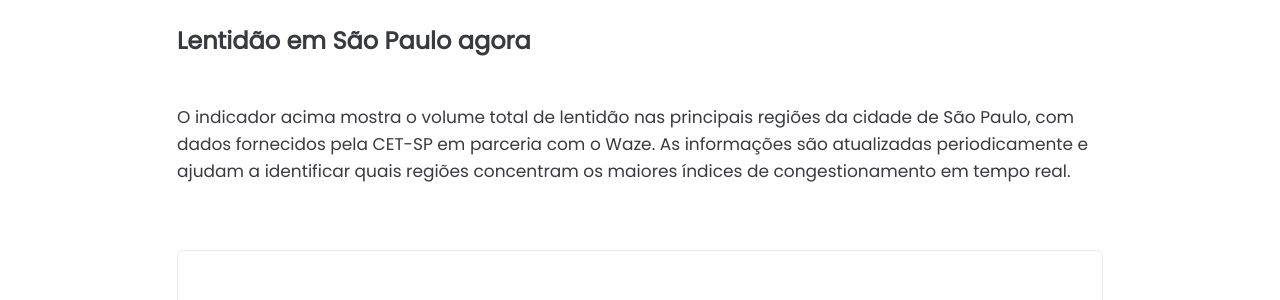
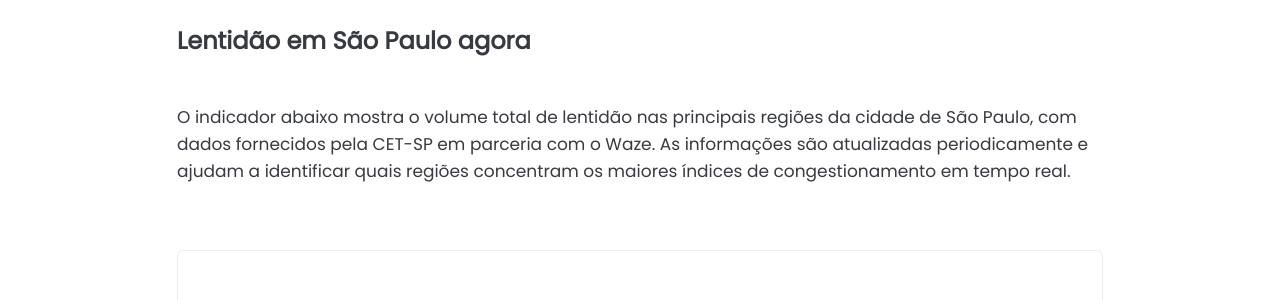
Before and after one commit to Sergio-Damm/transitoaovivo, a Jekyll site: the page built from pages/transito-cetsp-1/index.html, in a window 1280 px wide and 900 px high, scrolled down 2435 px. Shown: the part 155-455 px from the top of the window. Built offline with Jekyll 4.4.1, drawn with Linux system fonts in a browser that asks for light colours; comment, search, counter and statistics services are not loaded.

Commit message:
correct text cet 1 and 2

```diff
--- a/pages/transito-cetsp-1/index.html
+++ b/pages/transito-cetsp-1/index.html
@@ -120,7 +120,7 @@ redirect_from:
 		<div class="col-lg-10 mx-auto">
 			<div class='pt-3 mb-5'>
 				<h2 class="fs-4 fw-bold mb-5">Lentidão em São Paulo agora</h2>
-        		<p class="mb-5">O indicador acima mostra o volume total de lentidão nas principais regiões da cidade de São Paulo, com dados fornecidos pela CET-SP em parceria com o Waze. As informações são atualizadas periodicamente e ajudam a identificar quais regiões concentram os maiores índices de congestionamento em tempo real.</p>
+        		<p class="mb-5">O indicador abaixo mostra o volume total de lentidão nas principais regiões da cidade de São Paulo, com dados fornecidos pela CET-SP em parceria com o Waze. As informações são atualizadas periodicamente e ajudam a identificar quais regiões concentram os maiores índices de congestionamento em tempo real.</p>
 			</div>
 		</div>
 	</div>
--- a/pages/transito-cetsp-2/index.html
+++ b/pages/transito-cetsp-2/index.html
@@ -120,7 +120,7 @@ redirect_from:
 		<div class="col-lg-10 mx-auto">
 			<div class='pt-3 mb-5'>
 				<h2 class="fs-4 fw-bold mb-5">Lentidão em São Paulo agora</h2>
-        		<p class="mb-5">O indicador acima mostra o volume total de lentidão nas principais regiões da cidade de São Paulo, com dados fornecidos pela CET-SP em parceria com o Waze. As informações são atualizadas periodicamente e ajudam a identificar quais regiões concentram os maiores índices de congestionamento em tempo real.</p>
+        		<p class="mb-5">O indicador abaixo mostra o volume total de lentidão nas principais regiões da cidade de São Paulo, com dados fornecidos pela CET-SP em parceria com o Waze. As informações são atualizadas periodicamente e ajudam a identificar quais regiões concentram os maiores índices de congestionamento em tempo real.</p>
 			</div>
 		</div>
 	</div>
```
